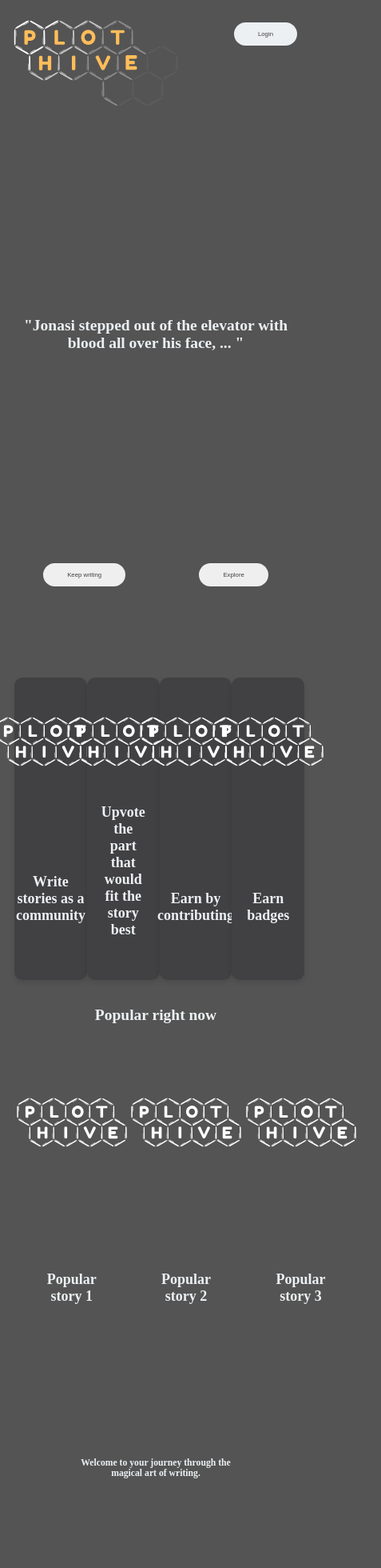
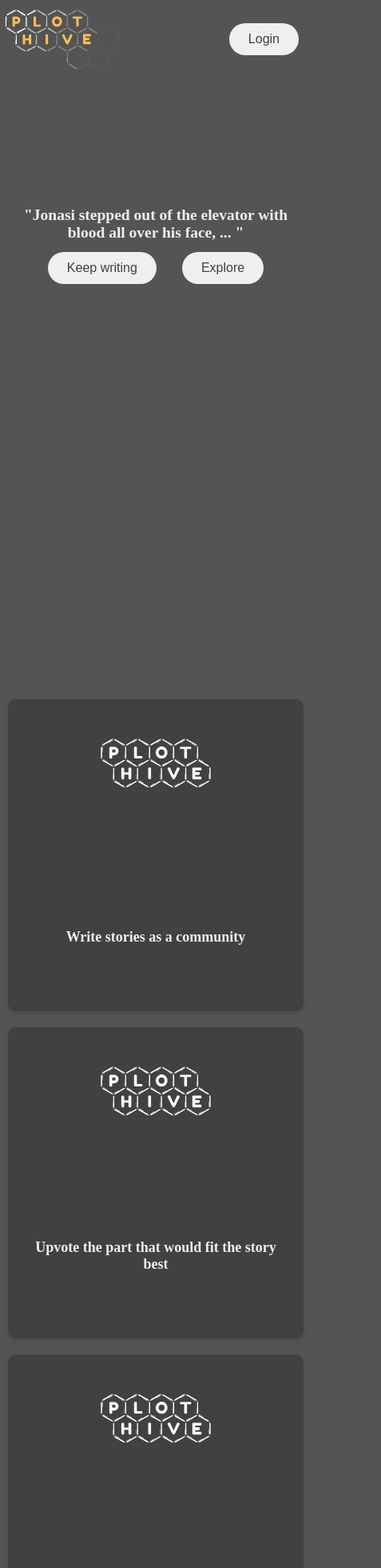
Before and after one commit to Jonasi-Deetens/PlotHive, a React (Vite) app in the folder client/: page / in a window 390 px wide. Shown: the top 1960 px of the page at 80% size, 477 px wide, since content can reach past the window. Before the commit the page ends 1939 px from the top, so only its background shows below. Built offline with nearby package versions, Linux system fonts and the light colour scheme.

Commit message:
Finish homepage without responsiveness

```diff
--- a/client/src/assets/styles/pages/Home/home.css
+++ b/client/src/assets/styles/pages/Home/home.css
@@ -843,36 +843,35 @@
 
 body {
   background-color: #545454;
+  margin: 0;
 }
 
 main.home-page {
   margin-bottom: 20px;
   background-color: #545454;
 }
+main.home-page header.home-page-header {
+  height: 100vh;
+  display: flex;
+  flex-direction: column;
+}
 main.home-page .home-page-navbar {
   display: flex;
   justify-content: space-between;
   align-items: center;
-  padding: 10px;
-  position: relative;
-  height: -moz-fit-content;
-  height: fit-content;
+  width: 100%;
+  margin: 0;
 }
 main.home-page .home-page-navbar img {
-  width: 60%;
-  position: absolute;
-  top: 0;
-  left: 0;
+  width: 40vw;
 }
 main.home-page .home-page-navbar .home-page-login {
-  background-color: #ecf0f3;
-  margin-left: auto;
-  margin-top: 10px;
-  padding: 10px 30px;
-  margin-bottom: 10vh;
+  text-decoration: none;
+  margin: 0 1rem;
+  padding: 0.7rem 1.5rem;
   border: none;
   border-radius: 50px;
-  font-size: 2vw;
+  font-size: 1rem;
   cursor: pointer;
   transition: all 0.3s ease;
 }
@@ -880,27 +879,29 @@
 main.home-page .home-page-navbar button:focus {
   background-color: #ffbd59;
 }
+main.home-page div.main-header-container {
+  display: inline-block;
+}
 main.home-page h1.main-header {
   color: #ecf0f3;
+  font-size: 5vw;
+  text-align: center;
+  margin-top: 10rem;
+  margin-left: 1rem;
+  margin-right: 1rem;
+}
+main.home-page .home-button-container {
   display: flex;
-  flex-direction: column;
+  justify-content: center;
   align-items: center;
-  justify-content: center;
-  text-align: center;
-  min-height: 60vh;
-  font-size: 5vw;
-}
-main.home-page div {
-  display: flex;
 }
 main.home-page button.home-header-button {
   text-decoration: none;
-  margin: 20px auto 0;
-  padding: 10px 30px;
-  margin-bottom: 10vh;
+  margin: 0 1rem;
+  padding: 0.7rem 1.5rem;
   border: none;
   border-radius: 50px;
-  font-size: 2vw;
+  font-size: 1rem;
   cursor: pointer;
   transition: all 0.3s ease;
 }
@@ -913,16 +914,15 @@
   transform: scale(1.05);
   background-color: #ffbd59;
 }
-
-.card-container {
+main.home-page .card-container {
   display: flex;
+  flex-wrap: wrap; /* Allow cards to wrap to the next line */
   justify-content: space-around;
   padding: 10px;
   margin-top: 20px;
   padding-bottom: 20px;
 }
-
-.card {
+main.home-page .card {
   width: calc(20% - 20px);
   text-align: center;
   padding: 20px;
@@ -934,47 +934,58 @@
   flex-direction: column;
   align-items: center;
   justify-content: space-between;
-  padding-bottom: 20px;
+  padding-bottom: 2rem;
   transition: all 0.3s ease;
+  margin-bottom: 20px; /* Add margin between cards */
 }
-.card img {
+main.home-page .card img {
   width: 200px;
   height: auto;
   margin-bottom: auto;
 }
-.card p {
+main.home-page .card p {
   font-size: 18px;
   font-weight: bold;
   color: #ecf0f3;
   margin-bottom: 50px;
 }
-.card:hover {
+main.home-page .card:hover {
   transform: scale(1.05);
   background-color: #ffbd59;
 }
-.card:hover p {
+main.home-page .card:hover p {
   color: #414042;
 }
-
-h1.popular-header {
+@media (max-width: 768px) {
+  main.home-page .card {
+    width: calc(40% - 20px);
+  }
+}
+@media (max-width: 480px) {
+  main.home-page .card {
+    width: calc(100% - 20px);
+  }
+}
+main.home-page h1.popular-header {
   width: 100%;
   text-align: center;
-  font-size: 5vw;
+  font-size: 4vh;
   color: #ecf0f3;
+  padding-bottom: 2rem;
 }
-
-.popular-section {
+main.home-page .popular-section {
+  background-color: #414042;
+  box-shadow: 0 4px 6px rgba(0, 0, 0, 0.1);
+}
+main.home-page .popular-section .popular-cards {
   display: flex;
-}
-.popular-section .popular-cards {
-  width: 100%;
+  flex-wrap: wrap;
   justify-content: space-around;
   padding: 10px;
   margin-top: 20px;
   padding-bottom: 20px;
 }
-.popular-section .popular-card {
-  width: calc(33% - 20px);
+main.home-page .popular-section .popular-card {
   text-align: center;
   margin: 20px;
   border-radius: 10px;
@@ -983,28 +994,37 @@
   flex-direction: column;
   align-items: center;
   justify-content: space-between;
-  padding-bottom: 20px;
   transition: all 0.3s ease;
+  cursor: pointer;
 }
-.popular-section .popular-card img {
+main.home-page .popular-section .popular-card img {
   width: 200px;
   height: auto;
   margin-bottom: auto;
 }
-.popular-section .popular-card p {
+main.home-page .popular-section .popular-card p {
   font-size: 18px;
   font-weight: bold;
   color: #ecf0f3;
   margin-bottom: 50px;
 }
-.popular-section .popular-card:hover {
+main.home-page .popular-section .popular-card:hover {
   transform: scale(1.05);
 }
-.popular-section .popular-card:hover p {
+main.home-page .popular-section .popular-card:hover p {
   color: #ffbd59;
 }
-
-h2.section-three {
+@media (max-width: 768px) {
+  main.home-page .popular-card {
+    width: calc(50% - 20px); /* Adjust width for two cards in a row */
+  }
+}
+@media (max-width: 480px) {
+  main.home-page .popular-card {
+    width: calc(100% - 20px); /* Adjust width for one card in a row */
+  }
+}
+main.home-page h2.section-three {
   display: flex;
   flex-direction: column;
   align-items: center;
--- a/client/src/assets/styles/pages/Home/home.scss
+++ b/client/src/assets/styles/pages/Home/home.scss
@@ -2,36 +2,37 @@
 
 body {
   background-color: $background;
+  margin: 0;
 }
 
 main.home-page {
   margin-bottom: 20px;
   background-color: $background;
 
+  header.home-page-header {
+    height: 100vh;
+    display: flex;
+    flex-direction: column;
+  }
+
   .home-page-navbar {
     display: flex;
     justify-content: space-between;
     align-items: center;
-    padding: 10px;
-    position: relative;
-    height: fit-content;
+    width: 100%;
+    margin: 0;
 
     img {
-      width: 60%;
-      position: absolute;
-      top: 0;
-      left: 0;
+      width: 40vw;
     }
 
     .home-page-login {
-      background-color: $fontcolor;
-      margin-left: auto;
-      margin-top: 10px;
-      padding: 10px 30px;
-      margin-bottom: 10vh;
+      text-decoration: none;
+      margin: 0 1rem;
+      padding: 0.7rem 1.5rem;
       border: none;
       border-radius: 50px;
-      font-size: 2vw;
+      font-size: 1rem;
       cursor: pointer;
       transition: all 0.3s ease;
     }
@@ -41,30 +42,31 @@
       background-color: $main;
     }
   }
-
+  div.main-header-container {
+    display: inline-block;
+  }
   h1.main-header {
     color: $fontcolor;
-    display: flex;
-    flex-direction: column;
-    align-items: center;
-    justify-content: center;
+    font-size: 5vw;
     text-align: center;
-    min-height: 60vh;
-    font-size: 5vw;
+    margin-top: 10rem;
+    margin-left: 1rem;
+    margin-right: 1rem;
   }
 
-  div {
+  .home-button-container {
     display: flex;
+    justify-content: center;
+    align-items: center;
   }
 
   button.home-header-button {
     text-decoration: none;
-    margin: 20px auto 0;
-    padding: 10px 30px;
-    margin-bottom: 10vh;
+    margin: 0 1rem;
+    padding: 0.7rem 1.5rem;
     border: none;
     border-radius: 50px;
-    font-size: 2vw;
+    font-size: 1rem;
     cursor: pointer;
     transition: all 0.3s ease;
   }
@@ -79,11 +81,10 @@
     transform: scale(1.05);
     background-color: $button-hover;
   }
-}
 
-// Badges section
   .card-container {
     display: flex;
+    flex-wrap: wrap; /* Allow cards to wrap to the next line */
     justify-content: space-around;
     padding: 10px;
     margin-top: 20px;
@@ -102,8 +103,9 @@
     flex-direction: column;
     align-items: center;
     justify-content: space-between;
-  padding-bottom: 20px;
+    padding-bottom: 2rem;
     transition: all 0.3s ease;
+    margin-bottom: 20px; /* Add margin between cards */
 
     img {
       width: 200px;
@@ -120,26 +122,35 @@
 
     &:hover {
       transform: scale(1.05);
-    background-color: $button-hover; // Lighten background color
+      background-color: $button-hover;
     }
     &:hover p {
       color: $background-dark;
     }
+
+    @media (max-width: 768px) {
+      width: calc(40% - 20px);
     }
 
-// Popular books section
+    @media (max-width: 480px) {
+      width: calc(100% - 20px);
+    }
+  }
   h1.popular-header {
     width: 100%;
     text-align: center;
-  font-size: 5vw;
+    font-size: 4vh;
     color: $fontcolor;
+    padding-bottom: 2rem;
   }
 
   .popular-section {
-  display: flex;
+    background-color: $background-dark;
+    box-shadow: 0 4px 6px rgba(0, 0, 0, 0.1);
 
     .popular-cards {
-    width: 100%;
+      display: flex;
+      flex-wrap: wrap;
       justify-content: space-around;
       padding: 10px;
       margin-top: 20px;
@@ -147,7 +158,6 @@
     }
 
     .popular-card {
-    width: calc(33% - 20px);
       text-align: center;
       margin: 20px;
       border-radius: 10px;
@@ -156,8 +166,8 @@
       flex-direction: column;
       align-items: center;
       justify-content: space-between;
-    padding-bottom: 20px;
       transition: all 0.3s ease;
+      cursor: pointer;
 
       img {
         width: 200px;
@@ -179,6 +189,17 @@
       }
     }
   }
+  @media (max-width: 768px) {
+    .popular-card {
+      width: calc(50% - 20px); /* Adjust width for two cards in a row */
+    }
+  }
+
+  @media (max-width: 480px) {
+    .popular-card {
+      width: calc(100% - 20px); /* Adjust width for one card in a row */
+    }
+  }
   h2.section-three {
     display: flex;
     flex-direction: column;
@@ -191,3 +212,4 @@
     font-size: 3vw;
     color: $fontcolor;
   }
+}
--- a/client/src/pages/Home.jsx
+++ b/client/src/pages/Home.jsx
@@ -1,20 +1,41 @@
-import React from 'react';
-import { Link } from 'react-router-dom';
+import React from "react";
+import { Link } from "react-router-dom";
 import "../assets/styles/pages/Home/home.css";
 
 const Home = () => {
   return (
-    <main className='home-page'>
-      <div className='home-page-navbar'>
+    <main className="home-page">
+      <header className="home-page-header">
+        <div className="home-page-navbar">
+          <Link to="/">
+            {" "}
+            {/* Link to the homepage */}
             <img src="src/assets/Logo/logo-home.svg" alt="Large-Logo" />
-      <button className='home-page-login'><Link to="/Login">Login</Link></button>
+          </Link>
+          <button className="home-page-login">
+            <Link to="/Login">Login</Link>
+          </button>
         </div>
-      <h1 className='main-header'> &quot;Jonasi stepped out of the elevator with blood all over his face, ... &quot;</h1>
-      <div className='button-container'>
-        <button className='home-header-button'><Link to="/Write" className='home-link'>Keep writing</Link></button>
-        <button className='home-header-button'><Link to="/Explore" className='home-link'>Explore</Link></button>
+        <div className="main-header-container">
+          <h1 className="main-header">
+            {" "}
+            &quot;Jonasi stepped out of the elevator with blood all over his
+            face, ... &quot;
+          </h1>
         </div>
-
+        <div className="home-button-container">
+          <button className="home-header-button">
+            <Link to="/Write" className="home-link">
+              Keep writing
+            </Link>
+          </button>
+          <button className="home-header-button">
+            <Link to="/Explore" className="home-link">
+              Explore
+            </Link>
+          </button>
+        </div>
+      </header>
       <div className="card-container">
         <Link to="/About" className="card">
           <img src="src/assets/Logo/logo-navbar.svg" alt="icon1" />
@@ -33,26 +54,28 @@
           <p>Earn badges</p>
         </Link>
       </div>
-        <h1 className='popular-header'>Popular right now</h1>
+      <h1 className="popular-header">Popular right now</h1>
       <div className="popular-section">
-          <div className='popular-cards'>
-            <div className="popular-card">
+        <div className="popular-cards">
+          <Link to="/Store" className="popular-card">
             <img src="src/assets/Logo/logo-navbar.svg" alt="icon1" />
             <p>Popular story 1</p>
-            </div>
-            <div className="popular-card">
+          </Link>
+          <Link to="/Store" className="popular-card">
             <img src="src/assets/Logo/logo-navbar.svg" alt="icon2" />
             <p>Popular story 2</p>
-            </div>
-            <div className="popular-card">
+          </Link>
+          <Link to="/Store" className="popular-card">
             <img src="src/assets/Logo/logo-navbar.svg" alt="icon3" />
             <p>Popular story 3</p>
+          </Link>
         </div>
       </div>
-        </div>
-        <h2 className='section-three'>Welcome to your journey through the magical art of writing.</h2>
+      <h2 className="section-three">
+        Welcome to your journey through the magical art of writing.
+      </h2>
     </main>
   );
-}
+};
 
 export default Home;
```
Also changed, not shown: 1 other file (tests, documents, lock files or other folders). Lines whose indentation alone changed are shown as unchanged.
